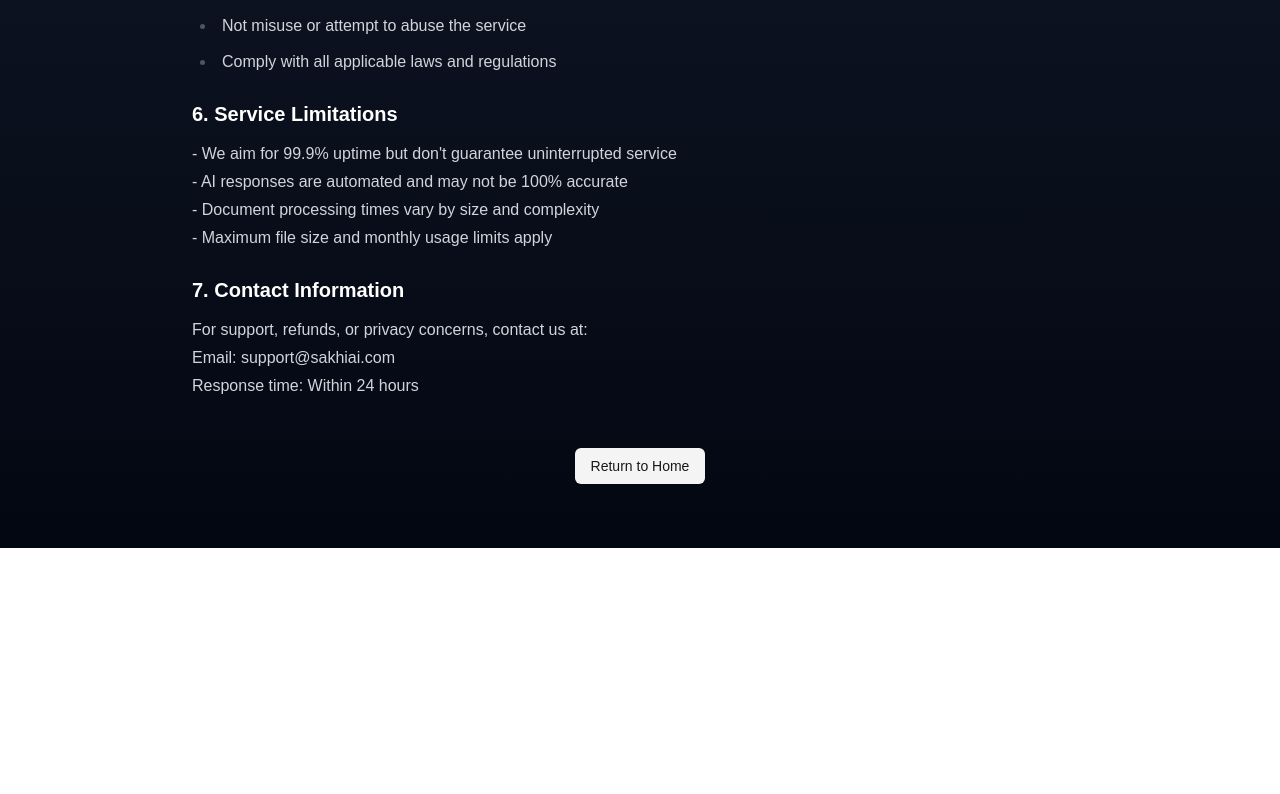
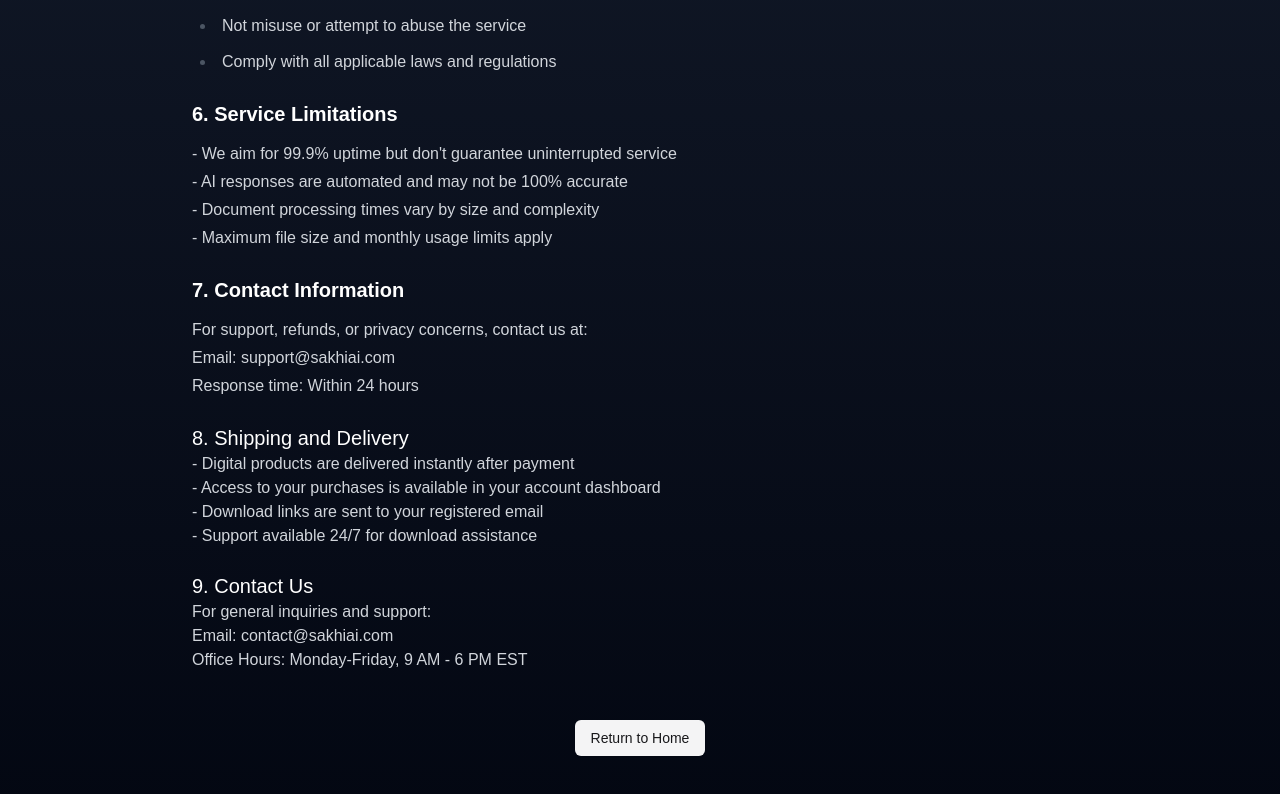
Before and after one commit to vikaswakde/sakhi-ai, a Next.js app: page /tnc in a window 1280 px wide. Shown: the part 1164-1958 px from the top of the page. Before the commit the page ends 1712 px from the top, so only its background shows below. Built offline with nearby package versions, Linux system fonts and the light colour scheme.

Commit message:
feat: add shipping and delivery information and contact details to Terms and Conditions page

```diff
--- a/src/app/page.tsx
+++ b/src/app/page.tsx
@@ -440,8 +440,8 @@ const footerLinks = [
     title: "Company",
     links: [
       { label: "About", href: "#" },
-      { label: "Blog", href: "#" },
-      { label: "Contact", href: "#" },
+      { label: "Shipping and Delivery", href: "/tnc" },
+      { label: "Contact Us", href: "/tnc" },
     ],
   },
 ];
--- a/src/app/tnc/page.tsx
+++ b/src/app/tnc/page.tsx
@@ -110,6 +110,26 @@ export default function TermsPage() {
                 Response time: Within 24 hours
               </p>
             </div>
+            <h3 className="text-xl text-white mt-6">
+              8. Shipping and Delivery
+            </h3>
+            <p className="text-gray-300">
+              - Digital products are delivered instantly after payment
+              <br />
+              - Access to your purchases is available in your account dashboard
+              <br />
+              - Download links are sent to your registered email
+              <br />- Support available 24/7 for download assistance
+            </p>
+
+            <h3 className="text-xl text-white mt-6">9. Contact Us</h3>
+            <p className="text-gray-300">
+              For general inquiries and support:
+              <br />
+              Email: contact@sakhiai.com
+              <br />
+              Office Hours: Monday-Friday, 9 AM - 6 PM EST
+            </p>
           </section>
 
           <div className="mt-8 text-center">
```
